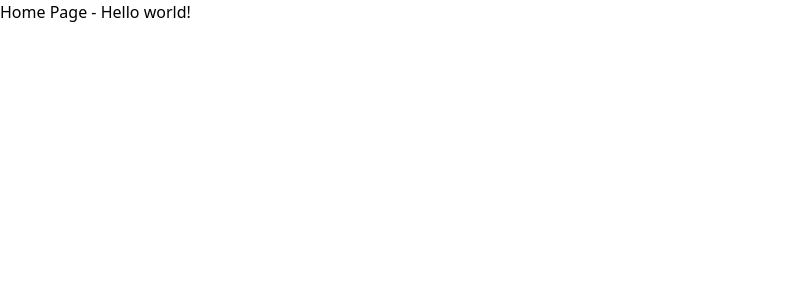
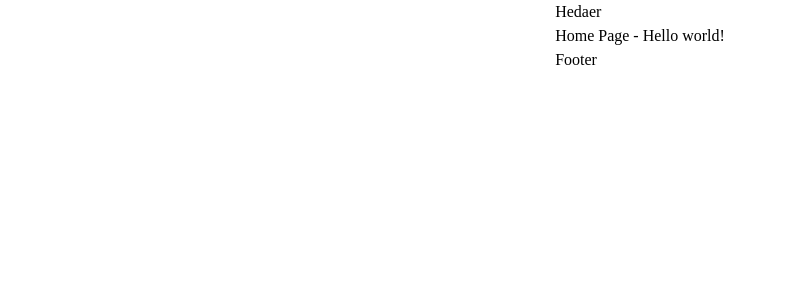
Before and after one commit to JasonXB/EF_Clone, a Next.js app: page / in a window 1280 px wide. Shown: the top 300 px of the page, without its empty margins (0-785 px from the left). Built offline with nearby package versions, Linux system fonts and the light colour scheme.

Commit message:
Added Layout component

```diff
--- /dev/null
+++ b/components/Layout.tsx
@@ -0,0 +1,34 @@
+import React, { Children } from 'react';
+import Head from 'next/head';
+// import Header from ''
+// import Footer from ''
+
+type LayoutProps = {
+  headTitle?: string;
+  children: any;
+};
+const Layout = ({ ...props }: LayoutProps) => {
+  const title = props.headTitle
+    ? `${props.headTitle} | Empowered Futures`
+    : 'Empowered Futures';
+  return (
+    <div className="container font-[mainFont] ">
+      <Head>
+        <title>{title}</title>
+        <meta name="description" content="text" />
+        <link rel="icon" href="/favicon.ico" />
+      </Head>
+      <div className="content">
+        {/* Add the Header component here */}
+        {/* <Header/> */}
+        <h1>Hedaer</h1>
+        <main>{props.children}</main>
+        {/* Add the Footer component here */}
+        {/* <Footer/> */}
+        <h1>Footer</h1>
+      </div>
+    </div>
+  );
+};
+
+export default Layout;
--- a/pages/become-a-mentor.tsx
+++ b/pages/become-a-mentor.tsx
@@ -1,16 +1,12 @@
 import type { NextPage } from 'next';
 import Head from 'next/head';
+import Layout from '../components/Layout';
 
 const becomeAMentor: NextPage = ({}) => {
   return (
-    <div>
-      <Head>
-        <title>Empowered Futures - Become a Mentor</title>
-        <meta name="description" content="Generated by create next app" />
-        <link rel="icon" href="/favicon.ico" />
-      </Head>
+    <Layout headTitle="Become a Mentor">
       <h1>Become a Mentor placeholder</h1>
-    </div>
+    </Layout>
   );
 };
 
--- a/pages/index.tsx
+++ b/pages/index.tsx
@@ -1,18 +1,12 @@
 import type { NextPage } from 'next';
-import Head from 'next/head';
+
+import Layout from '../components/Layout';
 
 const Home: NextPage = ({}) => {
   return (
-    <div>
-      <Head>
-        <title>Empowered Futures</title>
-        <meta name="description" content="Generated by create next app" />
-        <link rel="icon" href="/favicon.ico" />
-      </Head>
-      <main>
-        <h1>Home Page - Hello world!</h1>
-      </main>
-    </div>
+    <Layout>
+      <h1>Home Page - Hello world!</h1>
+    </Layout>
   );
 };
 
--- a/styles/globals.css
+++ b/styles/globals.css
@@ -18,6 +18,18 @@ ol,
 ul {
   list-style: none;
 }
+/* Layout Styling */
+.container {
+  margin: auto;
+  display: grid;
+  grid-template-columns: 2fr [main-start] minmax(300px, 1920px) [main-end] 1fr;
+  justify-items: center;
+  grid-gap: 0.5rem;
+}
+.content {
+  grid-column: main-start/main-end;
+  padding: 0 2rem;
+}
 /* Bg color for buttons */
 .bg-pinkOrangeGradient {
   background: var(--pinkOrangeGradient);
```
